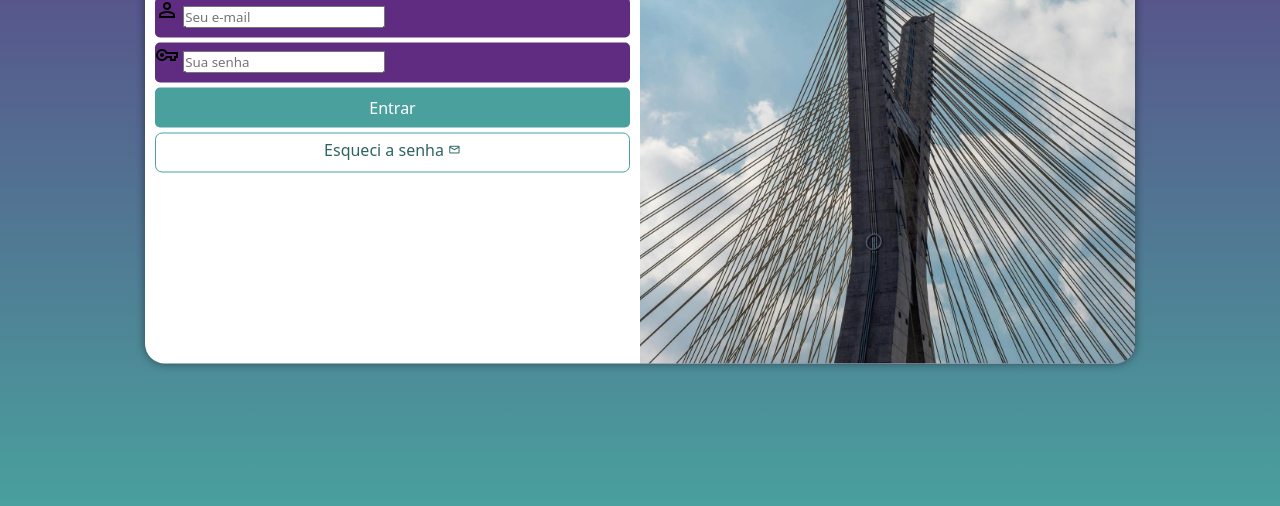
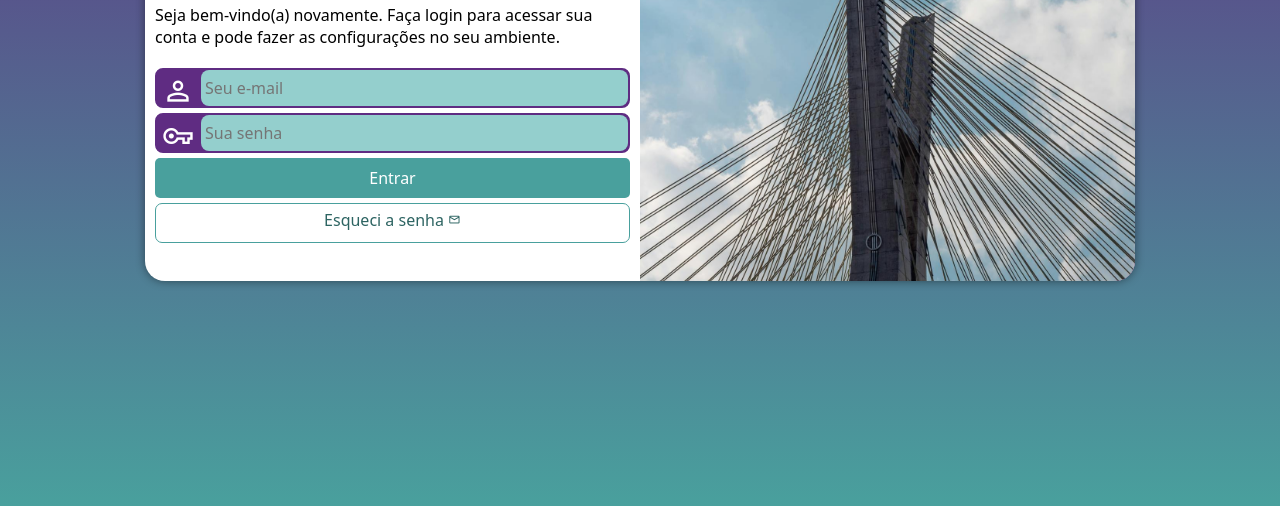
Before and after one commit to guikali12/projeto-login, a plain HTML site: page index.html in a window 1280 px wide. Shown: the part 294-800 px from the top of the page. Drawn offline with nearby package versions, Linux system fonts and the light colour scheme.

Commit message:
Ajustes finais e bug fix

```diff
--- a/estilos/media-query.css
+++ b/estilos/media-query.css
@@ -1,13 +1,14 @@
 @charset "UTF-8";
 
 @media screen and (min-width: 768px) and (max-width: 992px) {
-
+          /*Configuração para tablet*/
     body {
         background-image: linear-gradient(to top, #49a09d,#5f2c82);
     }
 
     section#login {
         width: 80vw;
+        height: 280px;
     }
 
     section#login > div#imagem {
@@ -23,13 +24,14 @@
 }
 
 @media screen and (min-width: 992px) {
-
+          /*Configuração para desktop*/
     body {
         background-image: linear-gradient(to top, #49a09d,#5f2c82);
     }
 
     section#login {
         width: 990px;
+        height: 350px;
     }
 
     section#login > div#imagem {
@@ -48,6 +50,7 @@
     }
 
     div#formulario > p {
-        font-size: 1.2em;
+        font-size: 1em;
+        margin: 20px 0px;
     }
 }
--- a/estilos/style.css
+++ b/estilos/style.css
@@ -29,7 +29,6 @@ section#login {
     position: absolute;
     top: 50%;
     left: 50%;
-    transform: translate(-50%, -50%);
     overflow: hidden;
     background-color: white;
     width: 250px;
@@ -37,6 +36,7 @@ section#login {
     border-radius: 20px;
     box-shadow: 0px 0px 10px rgba(0, 0, 0, 0.450);
 
+    transform: translate(-50%, -50%);
     transition: width .3s, height .3s;
     transition-timing-function: ease;
 }
@@ -65,15 +65,40 @@ div#formulario > p {
 
 form > div.campo {
     background-color: #5f2c82;
+    border: 2px solid #5f2c82;
     display: block;
     width: 100%;
     height: 40px;
-    border-radius: 5px;
+    border-radius: 8px;
     margin: 5px 0px;
 }
 
 div.campo > label {
     display: none;
+}
+
+div.campo > i {
+    color: white;
+    font-size: 2em;
+    width: 40px;
+    padding: 5px;
+}
+
+div.campo > input {
+    background-color: #94cfcd;
+    font-size: 1em;
+    width: calc(100% - 44px);
+    height: 100%;
+    border: 0px;
+    border-radius: 8px;
+    padding: 4px;
+    margin-left: 44px;
+    transform: translateY(-42px);
+}
+
+div.campo > input:focus-within {
+    background-color: white;
+    border: none;
 }
 
 form > input[type=submit] {
```
